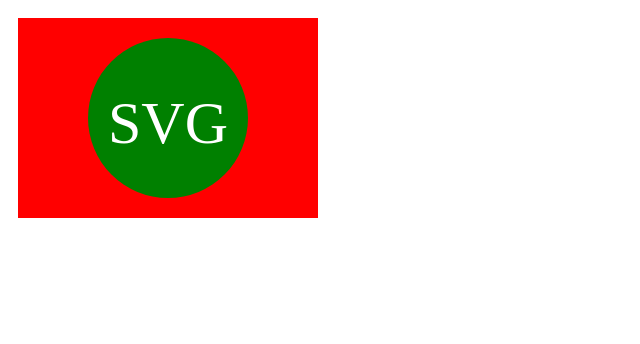
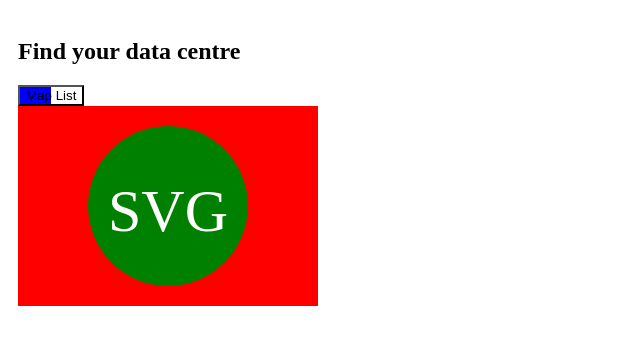
Before and after one commit to JoAlfie/SVGMapPOC, a plain HTML site: page index.html in a window 1280 px wide. Shown: the whole page, without its empty margins (0-640 px from the left). Drawn offline with nearby package versions, Linux system fonts and the light colour scheme.

Commit message:
Add list / map toggle

```diff
--- a/index.html
+++ b/index.html
@@ -51,6 +51,29 @@
     .box span[aria-hidden="true"] {
       display: none;
     }
+
+    .switch-button {
+      position: relative;
+      background: transparent;
+    }
+
+    .switch-button__blob {
+      background-color: blue;
+      position: absolute;
+      top: 0;
+      left: 0;
+      height: 100%;
+      width: 50%;
+    }
+
+    .switch-button__blob--right {
+      right: 0;
+      left: 50%;
+    }
+
+    .switch-button__text {
+      position: relative;
+    }
   </style>
 
   <div id="vue-map">
@@ -73,6 +96,7 @@
         return {
           selectedArea: '',
           parsedAreaLists: JSON.parse(this.areaListJson),
+          mapView: true,
         };
       },
 
@@ -99,11 +123,22 @@
           const id = e.target.getAttribute('data-id') || e.target.parentElement.getAttribute('data-id');
 
           this.selectedArea = id || '';
-        }
+        },
       },
 
       template: `
       <div class="wrapper">
+        <h2>Find your data centre</h2>
+        <button class="switch-button" v-on:click="mapView = !mapView" :aria-label="mapView ? 'Show List View' : 'Show Map View'">
+          <span
+            class="switch-button__blob"
+            :class="{'switch-button__blob--right': !mapView}"
+          ></span>
+          <span class="switch-button__text">Map</span>
+          <span class="switch-button__text">List</span>
+        </button>
+
+        <div class="map-wrapper" v-if="mapView">
           <svg version="1.1"
             width="300" height="200"
             xmlns="http://www.w3.org/2000/svg"
@@ -138,6 +173,11 @@
               <span>{{ areaList.text }}</span>
             </span>
           </div>
+
+        </div>
+        <div class="list-wrapper" v-else>
+          List
+        </div>
       </div>
       `
     });
```
Lines whose indentation alone changed are shown as unchanged.
